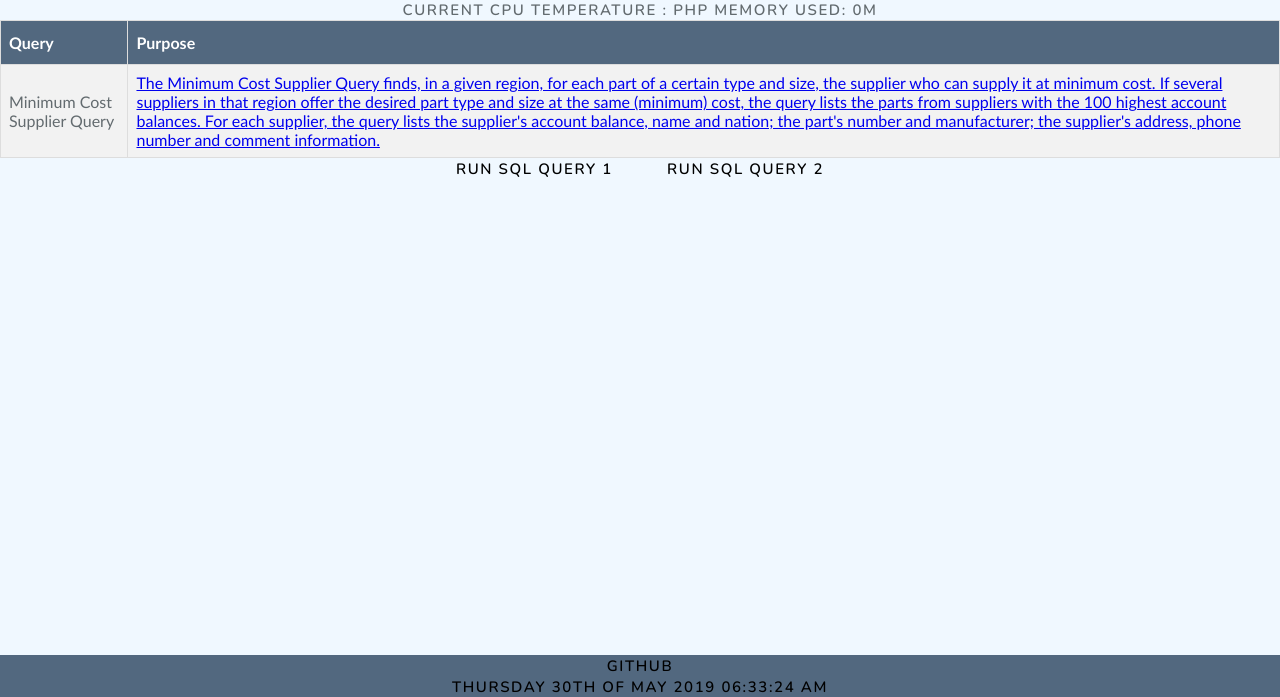
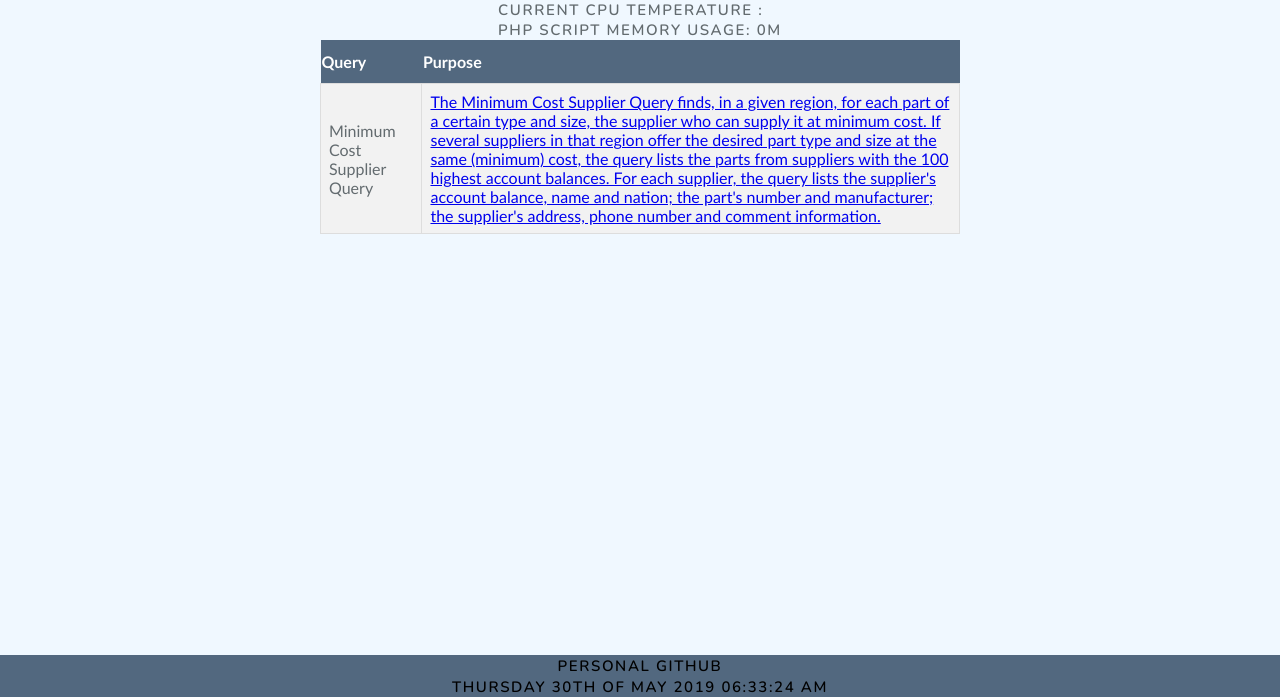
Before and after one commit to brianleequt/ifb102dB, a PHP site: page / in a window 1280 px wide. Shown: the part 103-800 px from the top of the page. Run offline with PHP 8.4, Linux system fonts and the light colour scheme.

Commit message:
Update proj

```diff
--- a/CSS/tables.css
+++ b/CSS/tables.css
@@ -20,3 +20,29 @@
     background-color: #52687f;
     color: white;
 }
+
+#queries1 {
+    font-family: "Trebuchet MS", Arial, Helvetica, sans-serif;
+    border-collapse: collapse;
+    width: 50%;
+    margin-left: 25%;
+    margin-right: 25%;
+
+}
+
+#queries1 td, #queries th {
+    border: 1px solid #ddd;
+    padding: 8px;
+}
+
+#queries1 tr:nth-child(even){background-color: #f2f2f2;}
+
+#queries1 tr:hover {background-color: #d6ebf8;}
+
+#queries1 th {
+    padding-top: 12px;
+    padding-bottom: 12px;
+    text-align: left;
+    background-color: #52687f;
+    color: white;
+}
--- a/footer.php
+++ b/footer.php
@@ -1,6 +1,6 @@
 <div class="footer">
     <div class="links">
-    <a href="https://github.com/brianleequt">GitHub</a>
+    <a href="https://github.com/brianleequt">Personal GitHub</a>
     </div>
     <div class="flex-center"><?php echo date('l jS \of F Y h:i:s A') ?></div>
 </div>
--- a/index.php
+++ b/index.php
@@ -4,6 +4,7 @@
     <?php include 'CSS/tables.css'; ?>
 </style>
 <html>
+<?php include 'urlroute.php'; ?>
 <?php include 'header.php'; ?>
 <?php include 'footer.php'; ?>
 <?php require 'querydata.php'; ?>
@@ -19,11 +20,10 @@ $cdata = new TempData();
 $cdata->getTemps();
 $tdata =$cdata->getTemps();
 $mem = memory_get_usage();
-echo $tdata;
-echo "PHP Memory used: ".round((memory_get_usage() - $mem) / 1024 / 1024, 2)."M\n"; ?>
+echo $tdata; echo "<br>";
+echo "PHP Script Memory usage: ".round((memory_get_usage() - $mem) / 1024 / 1024, 2)."M\n"; ?>
 </div>
-<table>
-    <table id="queries">
+<table id="queries1">
     <tr>
         <th>Query</th>
         <th>Purpose</th>
@@ -31,7 +31,7 @@ echo "PHP Memory used: ".round((memory_get_usage() - $mem) / 1024 / 1024, 2)."M\
     <tr>
         <td>Minimum Cost Supplier Query</td>
         <td>
-                <a href="http://192.168.0.8/result2.php">
+            <a href="<?=$link?>result2.php">
             The Minimum Cost Supplier Query finds, in a given region, for each part of a certain type and size, the supplier who
             can supply it at minimum cost. If several suppliers in that region offer the desired part type and size at the same
             (minimum) cost, the query lists the parts from suppliers with the 100 highest account balances. For each supplier,
@@ -40,10 +40,5 @@ echo "PHP Memory used: ".round((memory_get_usage() - $mem) / 1024 / 1024, 2)."M\
             </a>
         </td>
 </table>
-</table>
-<div class="links content">
-    <a href="http://192.168.0.8/result.php">Run SQL Query 1</a>
-    <a href="http://192.168.0.8/result2.php">Run SQL Query 2</a>
-</div>
 </body>
 </html>
--- a/result2.php
+++ b/result2.php
@@ -4,6 +4,7 @@
     <?php include 'CSS/tables.css'; ?>
 </style>
 <html>
+<?php include 'urlroute.php'; ?>
 <?php include 'header.php'; ?>
 <?php include 'footer.php'; ?>
 <?php require 'querydata.php'; ?>
@@ -18,8 +19,9 @@
     $cdata = new TempData();
     $cdata->getTemps();
     $tdata =$cdata->getTemps();
-    echo $tdata;
-    echo "PHP Memory used: ".round((memory_get_usage() - $mem) / 1024 / 1024, 2)."M\n";?>
+    $mem = memory_get_usage();
+    echo $tdata; echo "&emsp; | &emsp;";
+    echo "PHP Script Memory usage: ".round((memory_get_usage() - $mem) / 1024 / 1024, 2)."M\n"; ?>
 </div>
 <?php
 $data = new QueryData();
--- /dev/null
+++ b/urlroute.php
@@ -0,0 +1,17 @@
+<?php
+// Program to display URL of current page.
+// Code snippet from https://www.geeksforgeeks.org/get-the-full-url-in-php/
+if(isset($_SERVER['HTTPS']) && $_SERVER['HTTPS'] === 'on')
+    $link = "https";
+else
+    $link = "http";
+
+// Here append the common URL characters.
+$link .= "://";
+
+// Append the host(domain name, ip) to the URL.
+$link .= $_SERVER['HTTP_HOST'];
+
+// Append the requested resource location to the URL
+$link .= $_SERVER['REQUEST_URI'];
+?>
```
Lines whose indentation alone changed are shown as unchanged.
